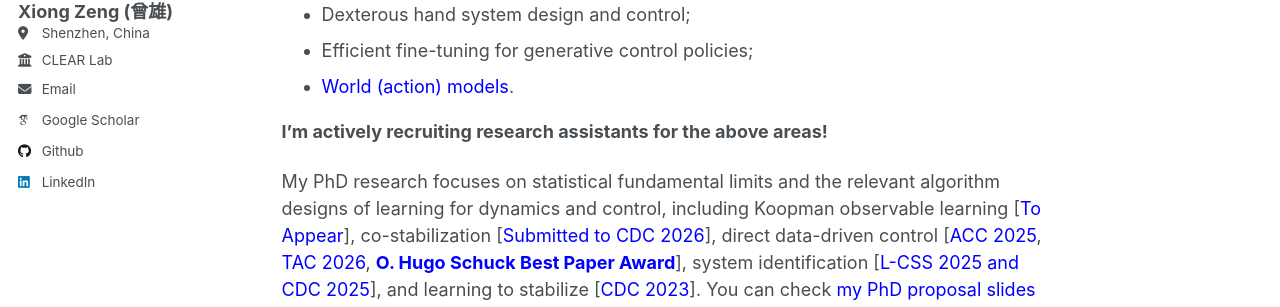
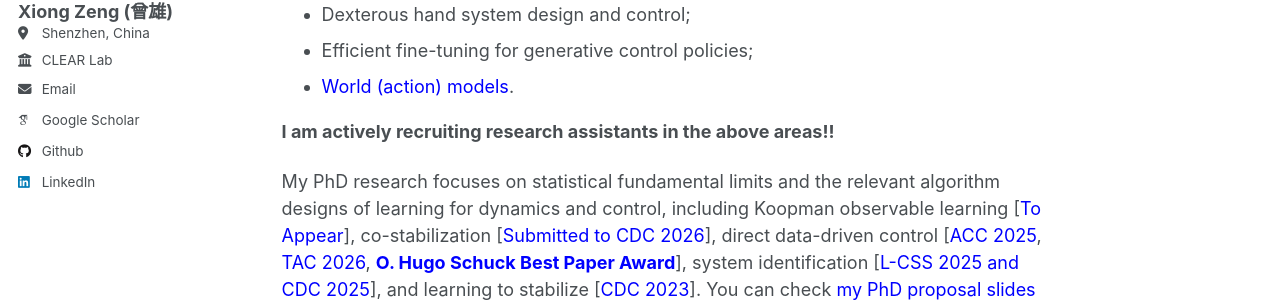
Before and after one commit to zengxiong111/zengxiong.github.io, a Jekyll site: the page built from _pages/about.md, in a window 1280 px wide and 1105 px high. Shown: the part 320-627 px from the top of the window. Built offline with Jekyll 4.4.1, drawn with Linux system fonts in a browser that asks for light colours; some web fonts are replaced; our own code applies the rules of GitHub Pages for plain Markdown files.

Commit message:
Update about.md

```diff
--- a/_pages/about.md
+++ b/_pages/about.md
@@ -14,7 +14,7 @@ I'm a postdoctoral researcher at <a href="https://www.wzhanglab.site/" style="co
 - Efficient fine-tuning for generative control policies;
 - <a href="https://clearlab-sustech.github.io/WorldModelSurvey/" style="color: blue;text-decoration: none;" target="_blank">World (action) models</a>.
 
-**I'm actively recruiting research assistants for the above areas!**
+**I am actively recruiting research assistants in the above areas!!**
 
 My PhD research focuses on statistical fundamental limits and the relevant algorithm designs of learning for dynamics and control, including Koopman observable learning [<a href="https://scholar.google.com/citations?user=v4lWTTwAAAAJ&hl=en" style="color: blue;text-decoration: none;" target="_blank">To Appear</a>], co-stabilization [<a href="https://scholar.google.com/citations?user=v4lWTTwAAAAJ&hl=en" style="color: blue;text-decoration: none;" target="_blank">Submitted to CDC 2026</a>], direct data-driven control [<a href="https://web.eecs.umich.edu/~necmiye/pubs/ZengBO_acc25.pdf" style="color: blue;text-decoration: none;" target="_blank">ACC 2025</a>, <a href="https://arxiv.org/abs/2412.19705" style="color: blue;text-decoration: none;" target="_blank">TAC 2026</a>, <a href="https://a2c2.org/paper-award/o-hugo-schuck-best-paper-award#recipients" style="color: blue;text-decoration: none;" target="_blank">**O. Hugo Schuck Best Paper Award**</a>], system identification [<a href="https://arxiv.org/abs/2503.16817" style="color: blue;text-decoration: none;" target="_blank">L-CSS 2025 and CDC 2025</a>], and learning to stabilize [<a href="https://arxiv.org/abs/2311.11151" style="color: blue;text-decoration: none;" target="_blank">CDC 2023</a>].
 You can check <a href="https://zengxiong111.github.io/zengxiong.github.io/files/phd_propsoal_Xiong_Zeng_part.pdf" target="_blank" style="color: blue;text-decoration: none;">my PhD proposal slides</a> for a detailed overview.
```
